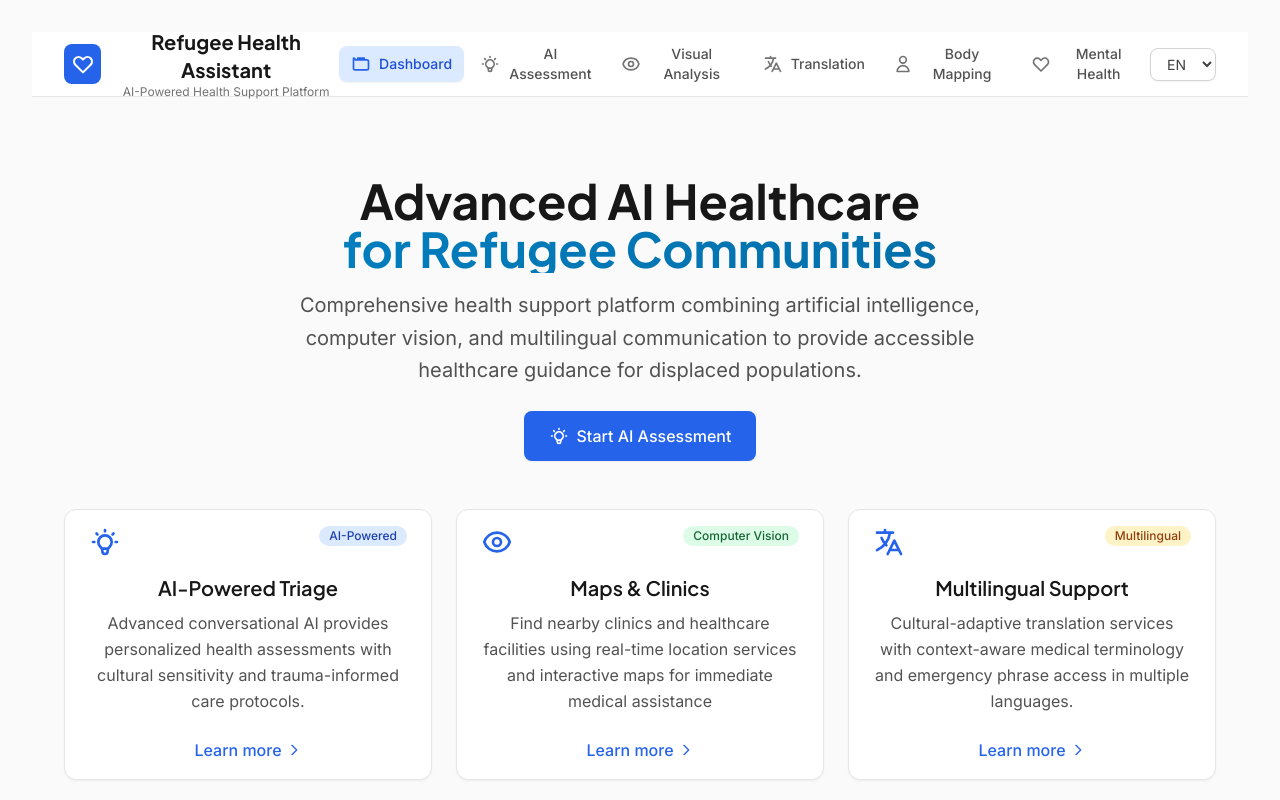
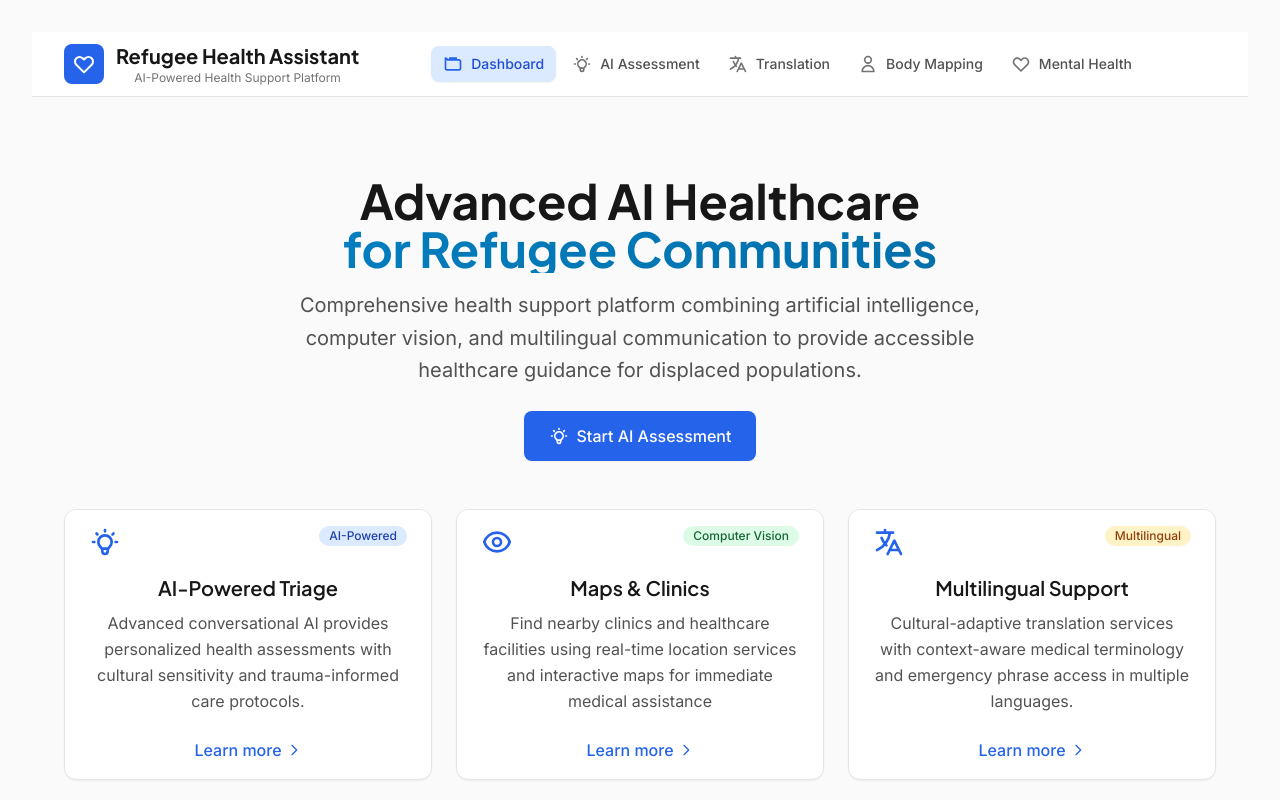
Before and after one commit to SujayAgarwal28/Hackphasia, a React (Vite) app: page / in a window 1280 px wide. Shown: the top 800 px of the page. Built offline with nearby package versions, Linux system fonts and the light colour scheme; no server answers.

Commit message:
removed stuff from dashboard

```diff
--- a/src/components/Layout.tsx
+++ b/src/components/Layout.tsx
@@ -35,16 +35,6 @@ const Layout: React.FC<LayoutProps> = ({ children }) => {
 
             {/* User Actions */}
             <div className="flex items-center space-x-3">
-
-              {/* Language Selector */}
-              <select className="form-select text-sm py-1.5 px-3 min-w-0 w-auto">
-                <option value="en">EN</option>
-                <option value="ar">AR</option>
-                <option value="fa">FA</option>
-                <option value="so">SO</option>
-                <option value="uk">UK</option>
-              </select>
-
               {/* Mobile Menu Button */}
               <button className="lg:hidden p-2 rounded-lg hover:bg-neutral-100 transition-colors">
                 <svg className="w-6 h-6 text-neutral-600" fill="none" stroke="currentColor" viewBox="0 0 24 24">
--- a/src/components/Navigation.tsx
+++ b/src/components/Navigation.tsx
@@ -32,17 +32,6 @@ const Navigation: React.FC = () => {
         </svg>
       ),
       description: 'AI-Powered Health Triage'
-    },
-    {
-      path: '/visual-health',
-      label: 'Visual Analysis',
-      icon: (
-        <svg className="w-5 h-5" fill="none" stroke="currentColor" viewBox="0 0 24 24">
-          <path strokeLinecap="round" strokeLinejoin="round" strokeWidth={2} d="M15 12a3 3 0 11-6 0 3 3 0 016 0z" />
-          <path strokeLinecap="round" strokeLinejoin="round" strokeWidth={2} d="M2.458 12C3.732 7.943 7.523 5 12 5c4.478 0 8.268 2.943 9.542 7-1.274 4.057-5.064 7-9.542 7-4.477 0-8.268-2.943-9.542-7z" />
-        </svg>
-      ),
-      description: 'Computer Vision Health Scan'
     },
     {
       path: '/multilingual',
```
